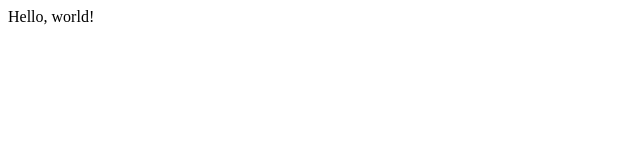
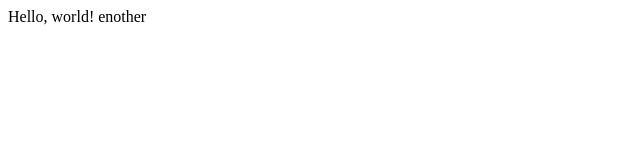
Before and after one commit to DedRobin/git_train_test, a plain HTML site: page index.html in a window 1280 px wide. Shown: the full height of the page, 0-640 px from the left. Drawn offline with Linux system fonts and the light colour scheme.

Commit message:
fix: add row index.html

```diff
--- a/index.html
+++ b/index.html
@@ -7,6 +7,7 @@
   </head>
   <body>
     Hello, world!
+    enother
   </body>
   <script src="index.js"></script>
 </html>
```
